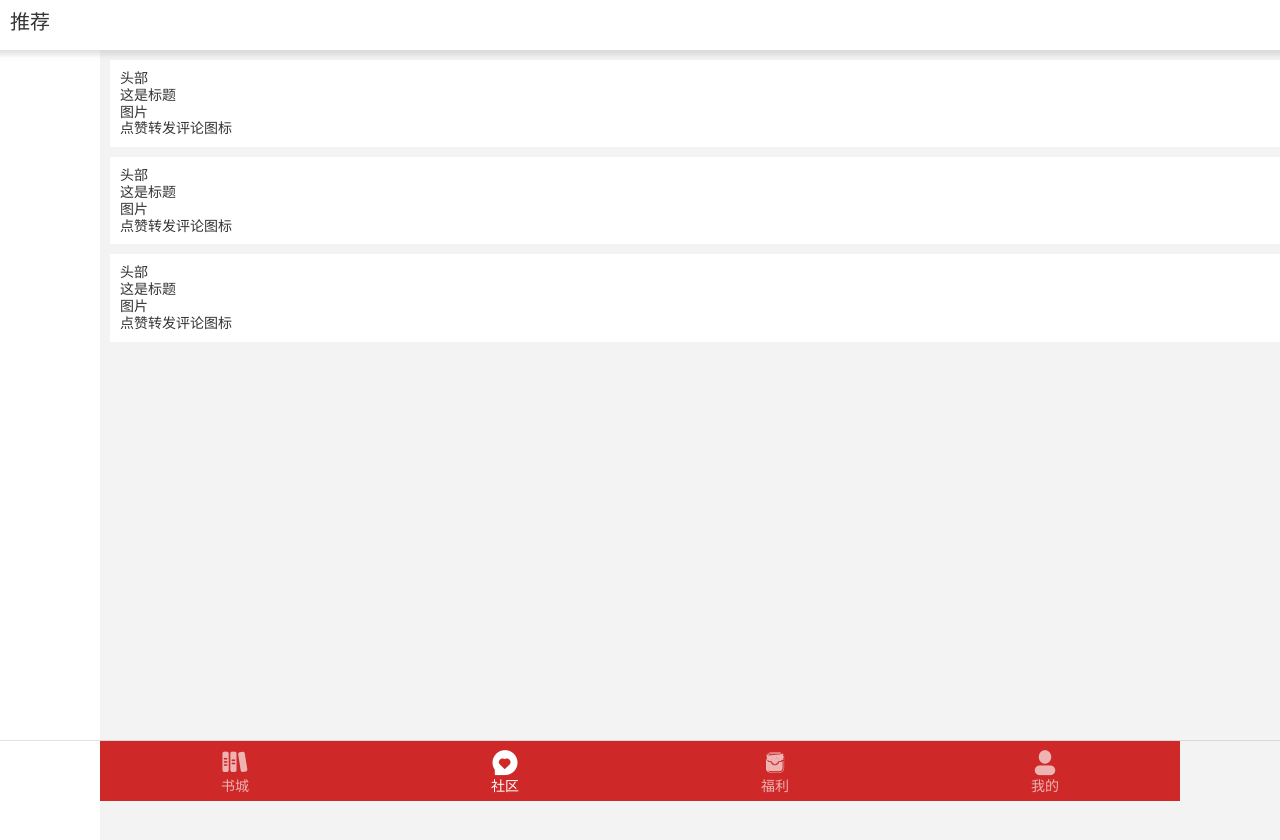
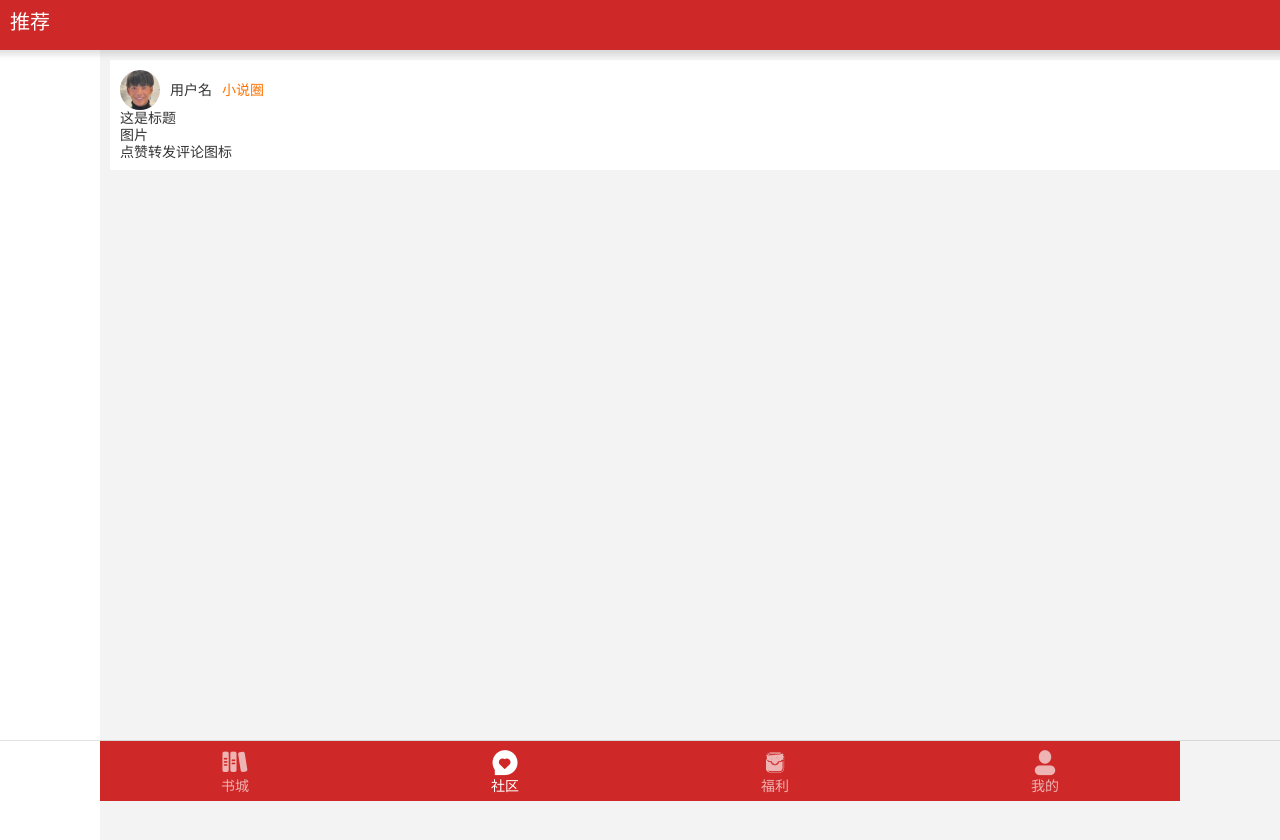
Before and after one commit to MIUTEpxx/iNovel_vue3, a Vue app: page /#/community in a window 1280 px wide. Shown: the top 840 px of the page. Built offline with nearby package versions, Linux system fonts and the light colour scheme.

Commit message:
完善社区评论区结构

```diff
--- a/src/assets/css/index.css
+++ b/src/assets/css/index.css
@@ -5,6 +5,8 @@
     --bgcolor: #cf2828;
     --unselectcolor:#ffffffa6;
     --selectcolor:#fff;
+    --AccentColor:#ff7300;
+
 }
 .appRoot{
     width: 100vw;
@@ -421,7 +423,7 @@ html,body{
     position: fixed;
     top: 0;
     left: 0;
-    background-color: white;
+    background-color: var(--bgcolor);
     width: 100%;
     height: 50px;
     box-shadow: 0 0 5px 5px rgba(155, 155, 155, 0.295);
@@ -432,6 +434,7 @@ html,body{
 .community-hd-item h3{
     font-size: 20px;
     padding: 10px;
+    color: white;
 }
 .community-body{
     height: 1000px;
@@ -444,3 +447,24 @@ html,body{
     margin-bottom: 10px;
     padding: 10px;
 }
+.community-item-hd{
+    display: flex;
+    align-items: center;
+}
+.community-item-hd img{
+    width: 40px;
+    height: 40px;
+    border-radius: 50%;
+}
+.community-item-hd span{
+    margin:0 10px;
+}
+.community-item-hd p{
+    color: var(--AccentColor);
+    flex: 1;
+
+}
+.community-share i{
+    color: #999;
+    font-size: 22px;
+}
--- a/src/views/community/index.vue
+++ b/src/views/community/index.vue
@@ -14,35 +14,12 @@ import { ref } from 'vue';
                 <div class="community-body">
                         <div class="community-body-item">
                                 <div class="community-item-hd">
-                                        头部
-                                </div>
-                                <div class="community-item-title">
-                                        这是标题
-                                </div>
-                                <div class="community-item-img">
-                                        图片
-                                </div>
-                                <div class="community-item-review">
-                                        点赞转发评论图标
-                                </div>
-                        </div>
-                        <div class="community-body-item">
-                                <div class="community-item-hd">
-                                        头部
-                                </div>
-                                <div class="community-item-title">
-                                        这是标题
-                                </div>
-                                <div class="community-item-img">
-                                        图片
-                                </div>
-                                <div class="community-item-review">
-                                        点赞转发评论图标
-                                </div>
-                        </div>
-                        <div class="community-body-item">
-                                <div class="community-item-hd">
-                                        头部
+                                        <img src="@/assets/images/userImg.jpg" alt="头像">
+                                        <span>用户名</span>
+                                        <p>小说圈</p>
+                                        <div class="community-share">
+                                                <i class="iconfont icon-gengduo"></i>
+                                        </div>
                                 </div>
                                 <div class="community-item-title">
                                         这是标题
```
Also changed, not shown: src/assets/images/userImg.jpg (added).
